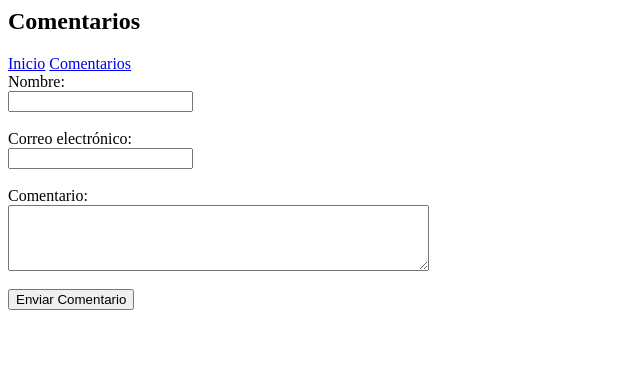
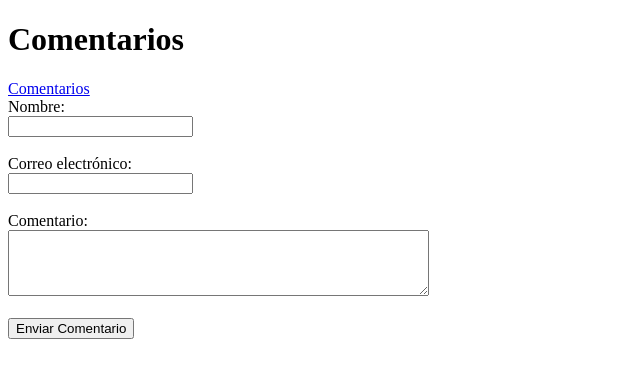
Before and after one commit to 23040015BETI24/mi-pagina-personal, a plain HTML site: page comentarios.html in a window 1280 px wide. Shown: the whole page, without its empty margins (0-640 px from the left). Drawn offline with Linux system fonts and the light colour scheme.

Commit message:
Update comentarios.html

```diff
--- a/comentarios.html
+++ b/comentarios.html
@@ -1,8 +1,17 @@
-<h2>Comentarios</h2>
-<Nav>
-    <a href="Pagina.html">Inicio</a>
+<!DOCTYPE html>
+<html lang="es">
+<head>
+  <meta charset="UTF-8">
+  <meta name="viewport" content="width=device-width, initial-scale=1.0">
+  <title>Comentarios</title>
+  <link rel="stylesheet" href="style.css">
+</head>
+<body>
+  <h1>Comentarios</h1>
+
+  <nav>
     <a href="comentarios.html">Comentarios</a>
-   </Nav>
+  </nav>
 
   <form action="#" method="post">
     <label for="nombre">Nombre:</label><br>
```
